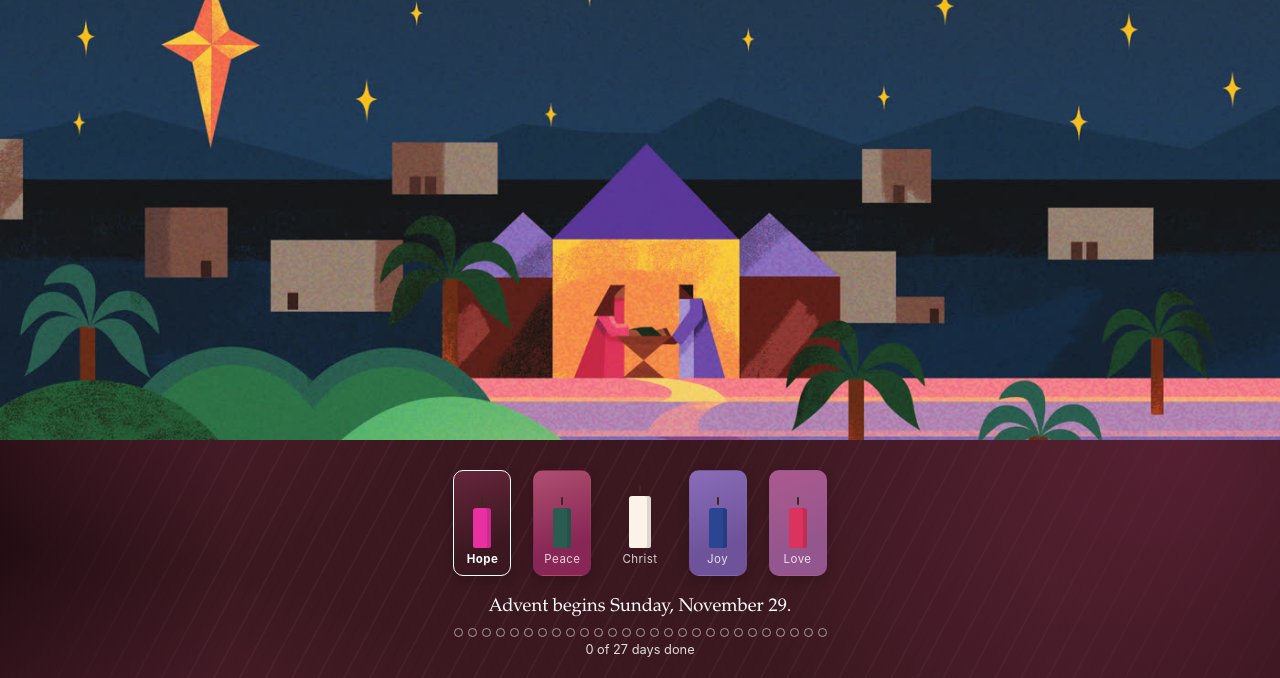
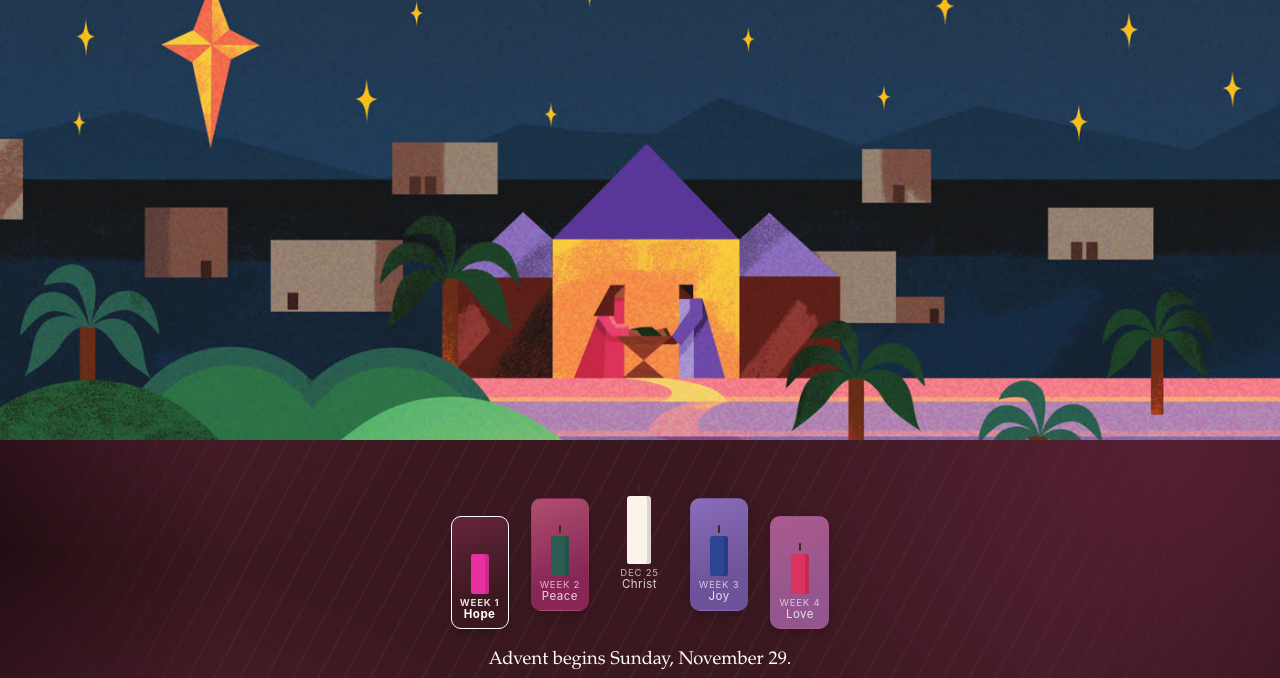
Before and after one commit to thewahlstedts/bp-advent, a plain HTML site: page index.html in a window 1280 px wide. Shown: the top 678 px of the page. Drawn offline with Linux system fonts and the light colour scheme.

Commit message:
Candle row: show the Week number and stand the candles on an arch
Each candle reads 'Week N' above its Theme; the Christ candle (Dec 25) is the
tallest, at the top of the arch.

Co-Authored-By: Claude Opus 5.5 <noreply@anthropic.com>

```diff
--- a/app.js
+++ b/app.js
@@ -174,7 +174,7 @@
         'data-week': String(w),
       }, lit ? flame('candle-flame', w) : el('span', { class: 'candle-flame unlit' }),
       el('span', { class: 'candle-body' }),
-      el('span', { class: 'candle-label' }, week.theme));
+      el('span', { class: 'candle-label' }, el('span', { class: 'candle-week' }, `Week ${w + 1}`), week.theme));
     };
     const christLit = t >= christmas;
     const christ = el('span', {
@@ -182,7 +182,7 @@
       title: christLit ? 'The Christ candle' : 'The Christ candle is lit on Christmas Day',
     }, christLit ? flame('candle-flame', 'christ') : el('span', { class: 'candle-flame unlit' }),
     el('span', { class: 'candle-body' }),
-    el('span', { class: 'candle-label' }, 'Christ'));
+    el('span', { class: 'candle-label' }, el('span', { class: 'candle-week' }, 'Dec 25'), 'Christ'));
     nav.replaceChildren(candle(0), candle(1), christ, candle(2), candle(3));
   }
 
--- a/styles.css
+++ b/styles.css
@@ -112,8 +112,22 @@ a { color: inherit; }
   background: var(--c, #fff);
   box-shadow: inset -4px 0 0 rgba(0, 0, 0, 0.12);
 }
-.candle.christ .candle-body { width: 22px; height: 52px; background: #fbf3ea; }
+.candle.christ .candle-body { width: 24px; height: 68px; background: #fbf3ea; }
+.candle-week {
+  font-size: 0.6rem;
+  text-transform: uppercase;
+  letter-spacing: 0.08em;
+  opacity: 0.85;
+}
+/* The candles stand on a small arch, like an Advent wreath seen from the front:
+   the outer Weeks lowest, the inner Weeks higher, the Christ candle at the top. */
+.candles > :nth-child(2), .candles > :nth-child(4) { margin-bottom: 18px; }
+.candles > :nth-child(3) { margin-bottom: 30px; }
 .candle-label {
+  display: flex;
+  flex-direction: column;
+  align-items: center;
+  line-height: 1.15;
   font-size: 0.72rem;
   letter-spacing: 0.04em;
   opacity: 0.8;
--- a/sw.js
+++ b/sw.js
@@ -1,7 +1,7 @@
 // Service worker: keeps the whole app available offline.
 // Network first (so a deploy shows up on the next open), falling back to the cache after 3 s or when offline.
 // Bump CACHE whenever a file in SHELL changes; tools/check.mjs enforces this.
-const CACHE = 'advent-2026-v4';
+const CACHE = 'advent-2026-v5';
 const SHELL = [
   './',
   'index.html',
```
